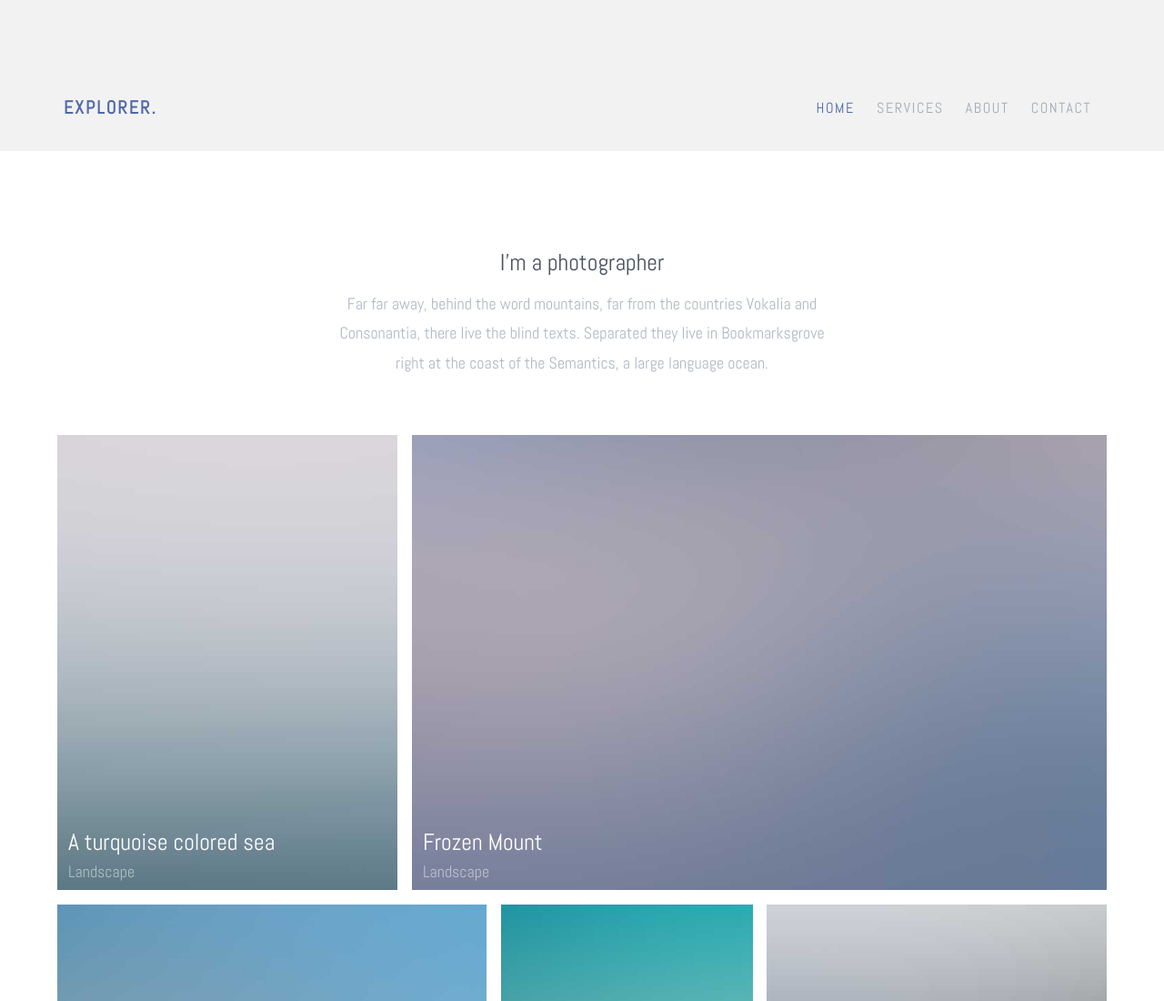
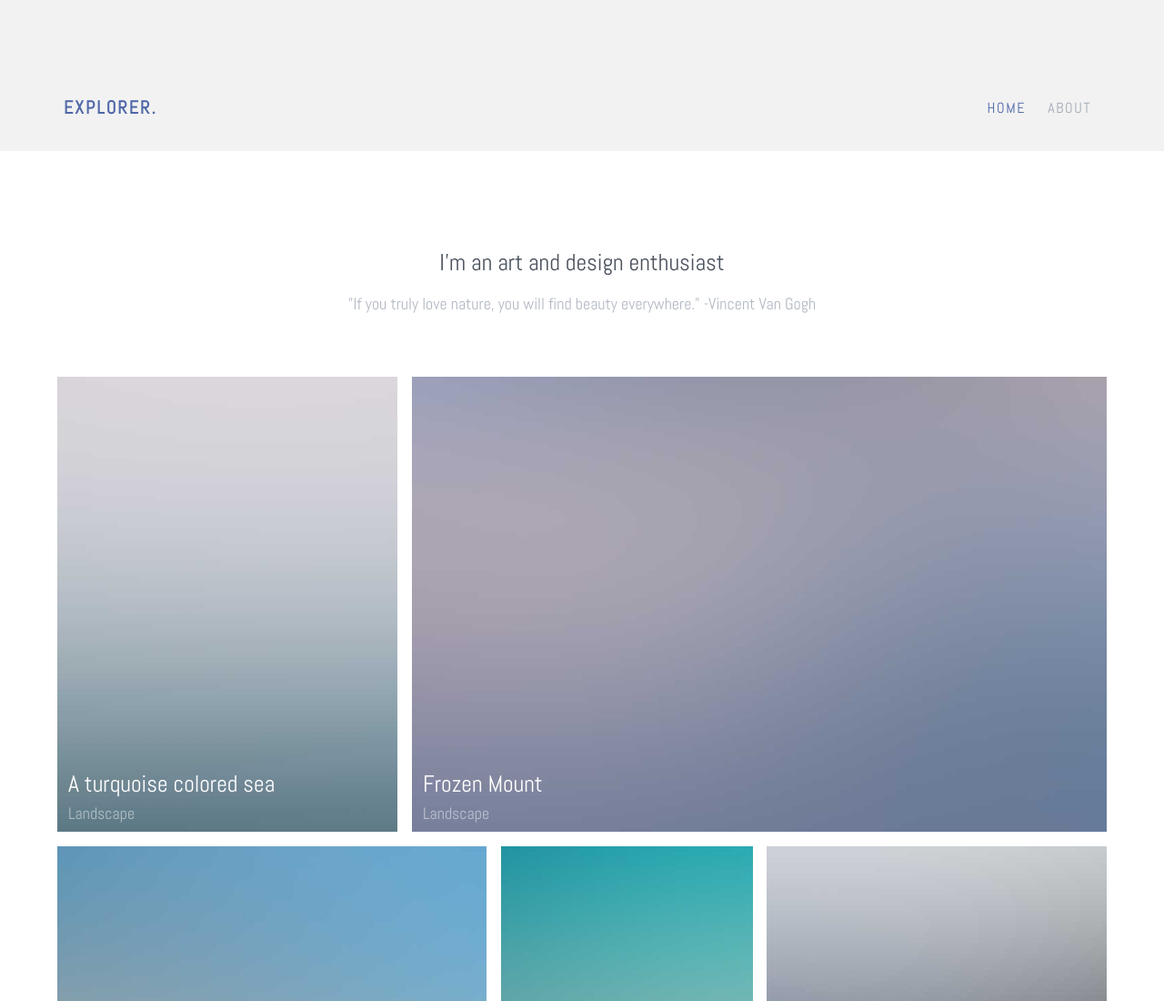
Before and after one commit to ErajGulraiz/eeport.github.io, a website: page index.html in a window 1280 px wide. Shown: the top 1100 px of the page at 91% size. Drawn offline with Linux system fonts and the light colour scheme; files whose address does not match are found by name.

Commit message:
Update index.html

```diff
--- a/index.html
+++ b/index.html
@@ -3,9 +3,9 @@
   <head>
     <meta charset="utf-8">
     <meta name="viewport" content="width=device-width, initial-scale=1">
-    <title>uiCookies:Explorer &mdash; Free Bootstrap Theme, Free Responsive Bootstrap Website Template</title>
-    <meta name="description" content="Free Bootstrap Theme by uicookies.com">
-    <meta name="keywords" content="free website templates, free bootstrap themes, free template, free bootstrap, free website template">
+    <title>myartportfolio</title>
+    <meta name="description" content="">
+    <meta name="keywords" content="">
 
     <link href="https://fonts.googleapis.com/css?family=Abel" rel="stylesheet">
     <link rel="stylesheet" href="css/styles-merged.css">
@@ -33,20 +33,19 @@
         <nav role="navigation" class="probootstrap-nav hidden-xs">
           <ul class="probootstrap-main-nav">
             <li class="active"><a href="index.html">Home</a></li>
-            <li><a href="services.html">Services</a></li>
             <li><a href="about.html">About</a></li>
-            <li><a href="contact.html">Contact</a></li>
+
           </ul>
           <div class="extra-text visible-xs">
             <a href="#" class="probootstrap-burger-menu"><i>Menu</i></a>
             <h5>Address</h5>
             <p>198 West 21th Street, Suite 721 New York NY 10016</p>
             <h5>Connect</h5>
-            <ul class="social-buttons">
-              <li><a href="#"><i class="icon-twitter"></i></a></li>
+            <!--ul class="social-buttons">
+              <li><a href="https://twitter.com/Astronomeeraj"><i class="icon-twitter"></i></a></li>
               <li><a href="#"><i class="icon-facebook2"></i></a></li>
               <li><a href="#"><i class="icon-instagram2"></i></a></li>
-            </ul>
+            </ul-->
           </div>
         </nav>
     </div>
@@ -57,8 +56,9 @@
     <div class="container text-center">
       <div class="row">
         <div class="col-md-6 col-md-offset-3 mb40">
-          <h2>I'm a photographer</h2>
-          <p>Far far away, behind the word mountains, far from the countries Vokalia and Consonantia, there live the blind texts. Separated they live in Bookmarksgrove right at the coast of the Semantics, a large language ocean.</p>
+          <h2>I'm an art and design enthusiast</h2>
+          <p>"If you truly love nature, you will find beauty everywhere."
+          -Vincent Van Gogh</p>
         </div>
       </div>
 
```
